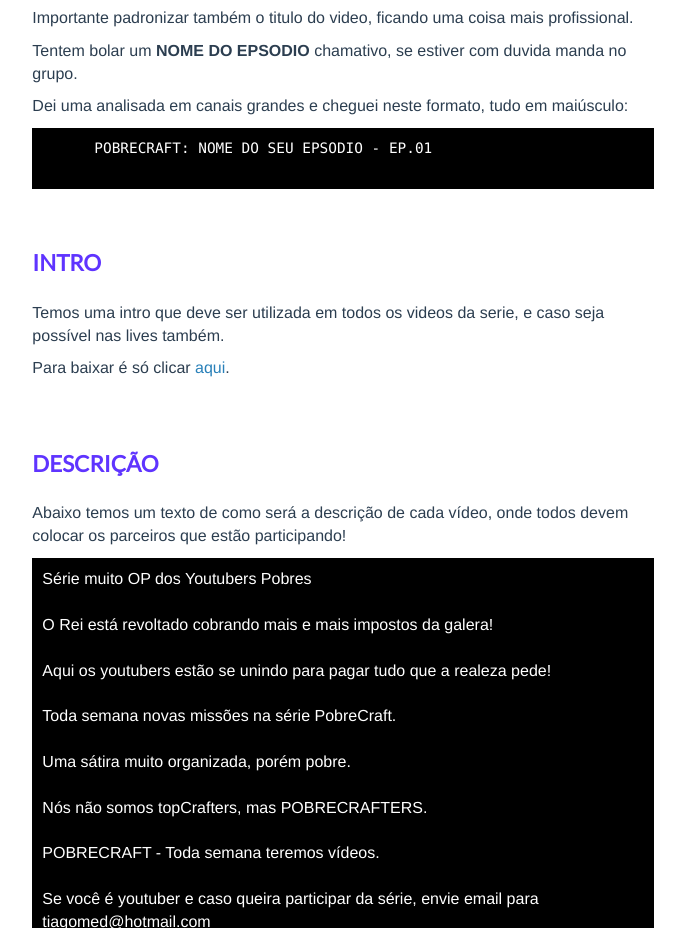
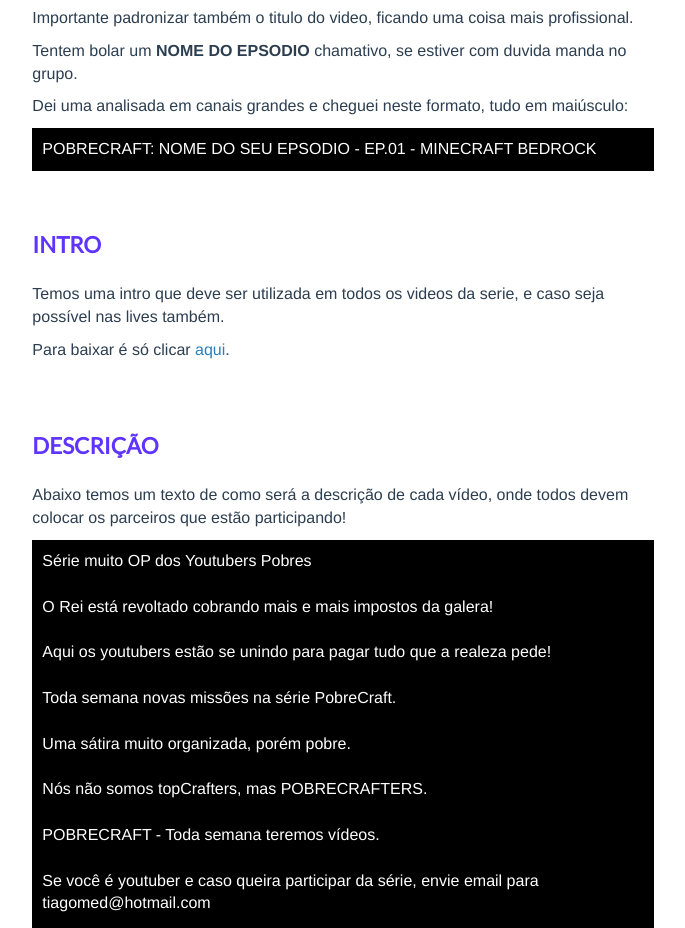
Before and after one commit to TonhaoSantos/webpage-pobrecraft, a Vue app: page / in a window 1280 px wide. Shown: the part 1300-2228 px from the top of the page, without its empty margins (297-982 px from the left). Built offline with nearby package versions, Linux system fonts and the light colour scheme.

Commit message:
fix alguma coisa

```diff
--- a/src/views/Home.vue
+++ b/src/views/Home.vue
@@ -39,9 +39,9 @@
       <p>Importante padronizar também o titulo do video, ficando uma coisa mais profissional.</p>
       <p>Tentem bolar um <strong>NOME DO EPSODIO</strong> chamativo, se estiver com duvida manda no grupo.</p>
       <p>Dei uma analisada em canais grandes e cheguei neste formato, tudo em maiúsculo:</p>
-      <pre>
-      POBRECRAFT: NOME DO SEU EPSODIO - EP.01
-      </pre>
+      <div class="code-div">
+      POBRECRAFT: NOME DO SEU EPSODIO - EP.01 - MINECRAFT BEDROCK
+      </div>
 
       <br>
 
@@ -53,7 +53,7 @@
 
       <h5 class="home__subtitle">Descrição</h5>
       <p>Abaixo temos um texto de como será a descrição de cada vídeo, onde todos devem colocar os parceiros que estão participando!</p>
-      <div style="background: black; padding: 10px; color: white;">
+      <div class="code-div">
       Série muito OP dos Youtubers Pobres<br><br>
 
       O Rei está revoltado cobrando mais e mais impostos da galera!<br><br>
@@ -159,5 +159,11 @@
 
     }
   }
+
+  .code-div {
+    background: black;
+    padding: 10px;
+    color: white;
+  }
 }
 </style>
```
